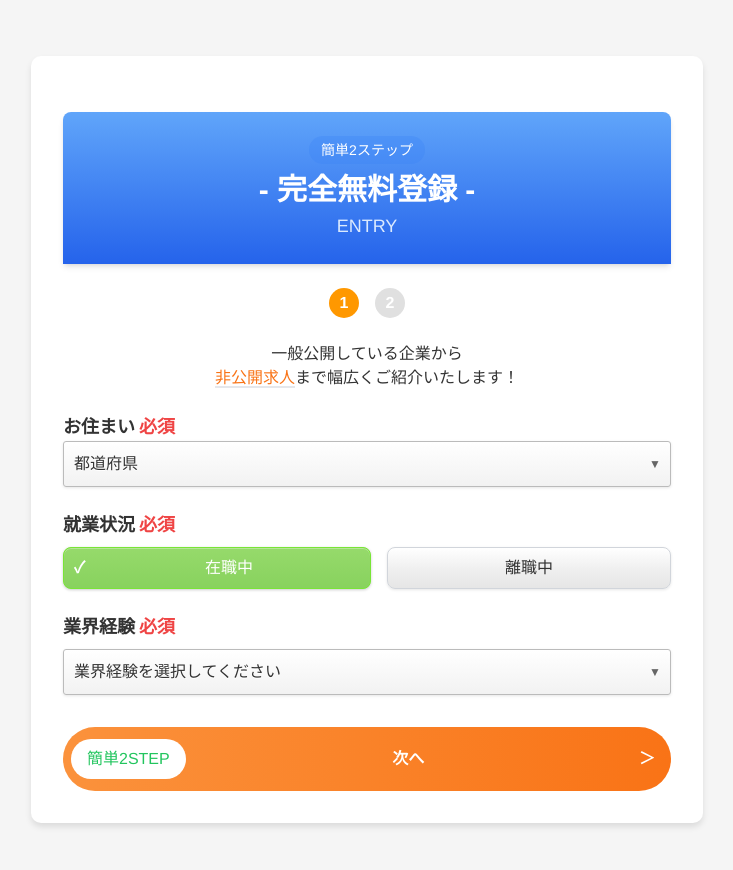
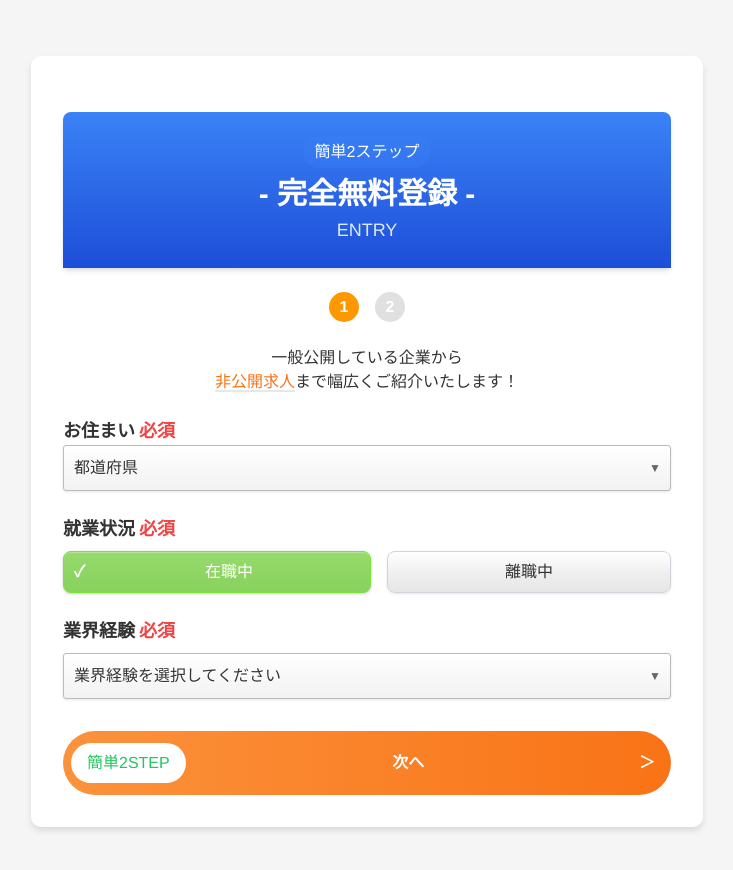
Before and after one commit to kase15/formtest, a plain HTML site: page index.html in a window 1280 px wide. Shown: the whole page, without its empty margins (273-1006 px from the left). Drawn offline with nearby package versions, Linux system fonts and the light colour scheme.

Commit message:
ヘッダー微調整

```diff
--- a/index.html
+++ b/index.html
@@ -167,8 +167,8 @@
             <input type="hidden" id="00N5i00000FudHy" name="00N5i00000FudHy" value="">
             <input type="hidden" id="00N5i00000FudHz" name="00N5i00000FudHz" value="">
 
-            <div class="w-full text-center bg-gradient-to-b from-blue-400 to-blue-600 rounded-t-lg shadow-md p-6 mb-6 items-center">
-                <p class="text-white text-sm font-medium bg-blue-500 bg-opacity-30 inline-block px-3 py-1 rounded-full mb-2">
+            <div class="w-full text-center bg-gradient-to-b from-blue-500 to-blue-700 rounded-t-lg shadow-md p-6 mb-6 items-center">
+                <p class="text-white text-m font-medium bg-blue-500 bg-opacity-30 inline-block px-3 py-1 rounded-full mb-2">
                     簡単2ステップ
                 </p>
                 <h1 class="text-white text-3xl font-bold mb-1">- 完全無料登録 -</h1>
```
